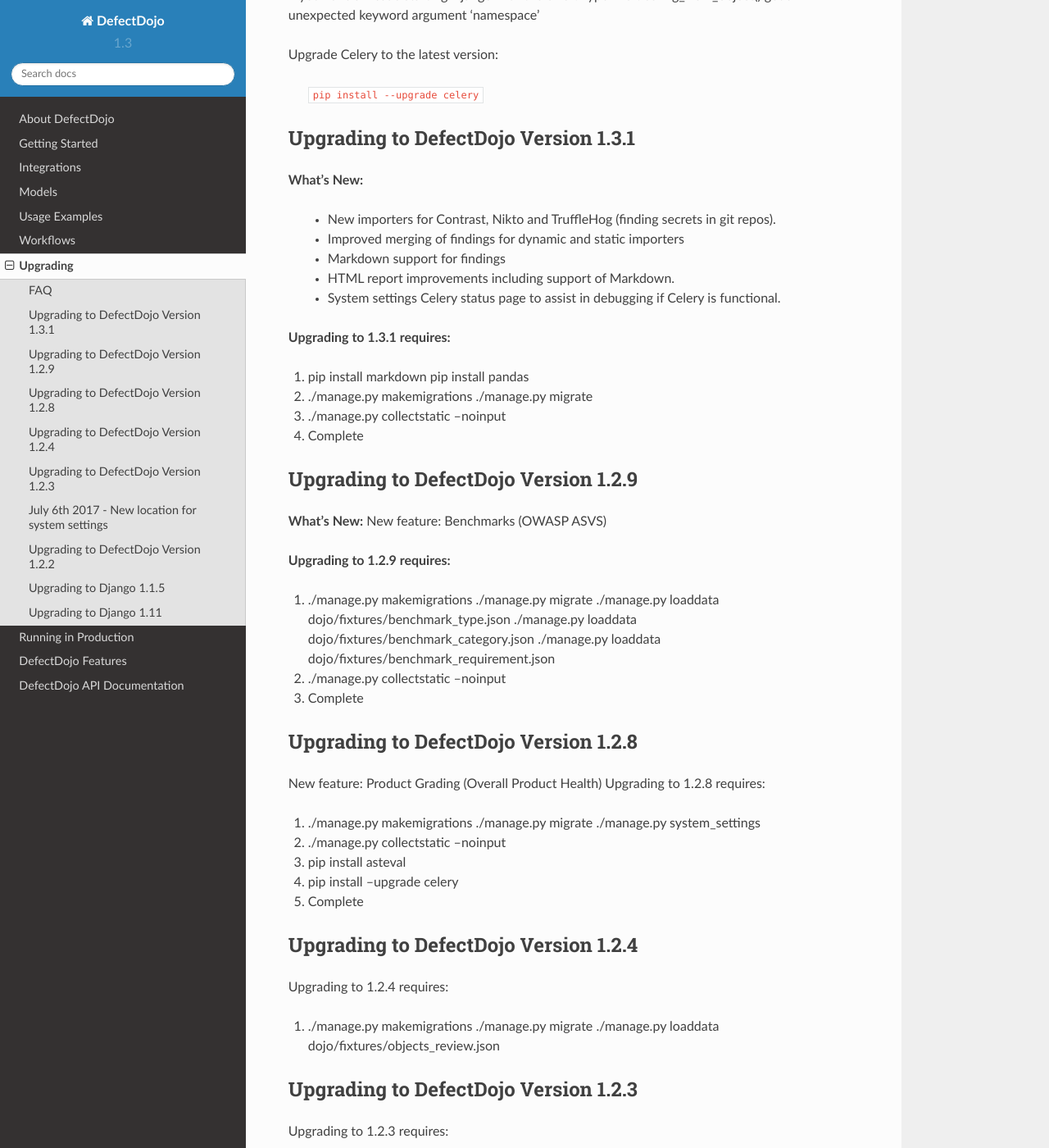
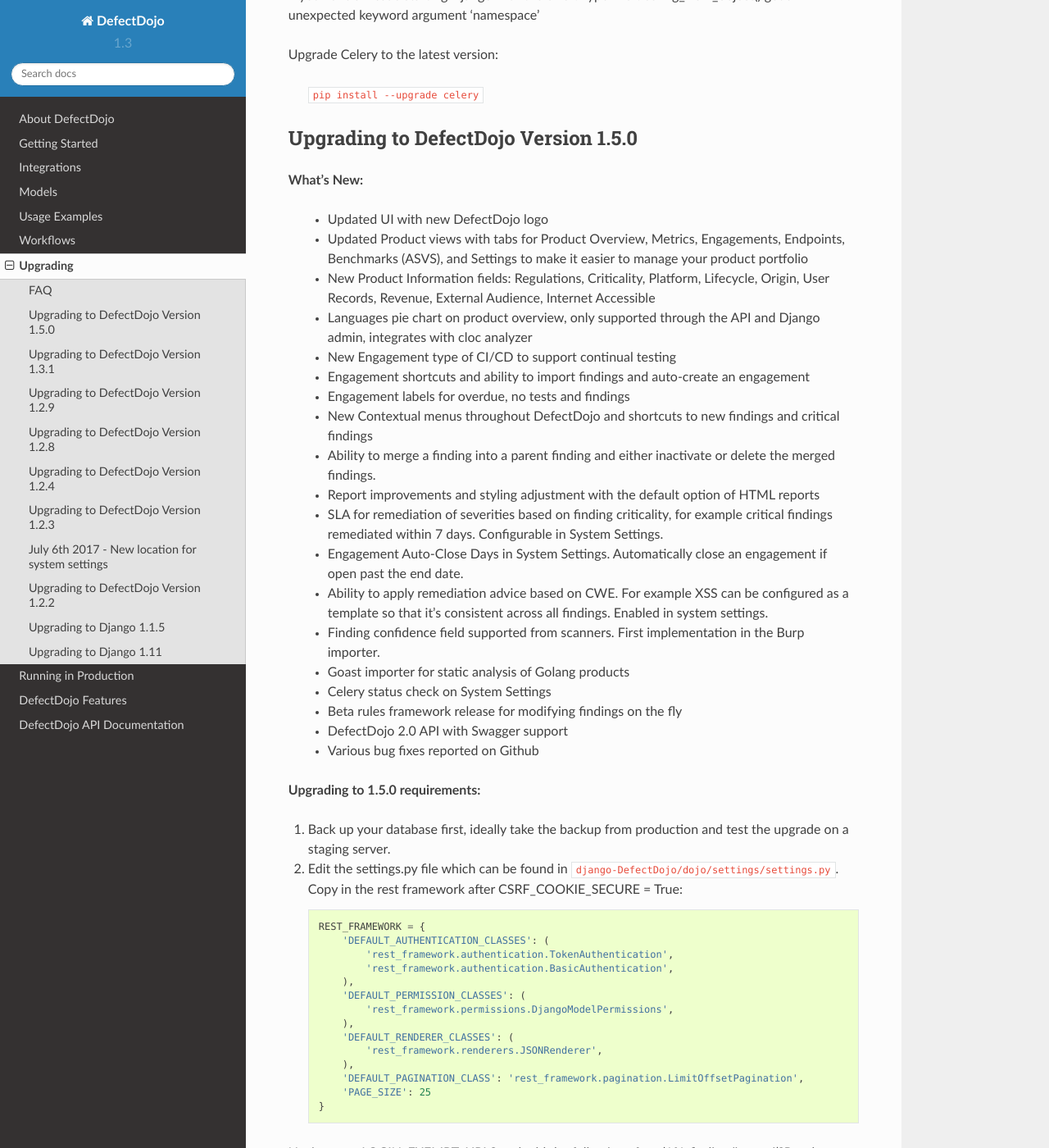
Before and after one commit to DefectDojo/Documentation, a Sphinx documentation site: the page built from docs/upgrading.rst, in a window 1280 px wide and 1400 px high, scrolled down 1009 px. Shown: the whole window at 82% size. Built offline with Sphinx 7.4.7 and the Read the Docs theme 2.0.0, drawn with Linux system fonts in a browser that asks for light colours; some of the changed text lies outside the part shown.

```diff
--- a/docs/upgrading.rst
+++ b/docs/upgrading.rst
@@ -40,6 +40,82 @@ If you have an issue starting Django with the error: TypeError: config_from_obje
 Upgrade Celery to the latest version:
 
     ``pip install --upgrade celery``
+
+Upgrading to DefectDojo Version 1.5.0
+------------------------------------
+
+**What's New:**
+
+ * Updated UI with new DefectDojo logo
+ * Updated Product views with tabs for Product Overview, Metrics, Engagements, Endpoints, Benchmarks (ASVS), and Settings to make it easier to manage your product portfolio
+ * New Product Information fields: Regulations, Criticality, Platform, Lifecycle, Origin, User Records, Revenue, External Audience, Internet Accessible
+ * Languages pie chart on product overview, only supported through the API and Django admin, integrates with cloc analyzer
+ * New Engagement type of CI/CD to support continual testing
+ * Engagement shortcuts and ability to import findings and auto-create an engagement
+ * Engagement labels for overdue, no tests and findings
+ * New Contextual menus throughout DefectDojo and shortcuts to new findings and critical findings
+ * Ability to merge a finding into a parent finding and either inactivate or delete the merged findings.
+ * Report improvements and styling adjustment with the default option of HTML reports
+ * SLA for remediation of severities based on finding criticality, for example critical findings remediated within 7 days. Configurable in System Settings.
+ * Engagement Auto-Close Days in System Settings. Automatically close an engagement if open past the end date.
+ * Ability to apply remediation advice based on CWE. For example XSS can be configured as a template so that it's consistent across all findings. Enabled in system settings.
+ * Finding confidence field supported from scanners. First implementation in the Burp importer.
+ * Goast importer for static analysis of Golang products
+ * Celery status check on System Settings
+ * Beta rules framework release for modifying findings on the fly
+ * DefectDojo 2.0 API with Swagger support
+ * Various bug fixes reported on Github
+
+**Upgrading to 1.5.0 requirements:**
+
+1. Back up your database first, ideally take the backup from production and test the upgrade on a staging server.
+
+2. Edit the settings.py file which can be found in ``django-DefectDojo/dojo/settings/settings.py``. Copy in the rest framework after CSRF_COOKIE_SECURE = True::
+
+    REST_FRAMEWORK = {
+        'DEFAULT_AUTHENTICATION_CLASSES': (
+            'rest_framework.authentication.TokenAuthentication',
+            'rest_framework.authentication.BasicAuthentication',
+        ),
+        'DEFAULT_PERMISSION_CLASSES': (
+            'rest_framework.permissions.DjangoModelPermissions',
+        ),
+        'DEFAULT_RENDERER_CLASSES': (
+            'rest_framework.renderers.JSONRenderer',
+        ),
+        'DEFAULT_PAGINATION_CLASS': 'rest_framework.pagination.LimitOffsetPagination',
+        'PAGE_SIZE': 25
+    }
+
+Navigate to: LOGIN_EXEMPT_URLS and add the following after r'^%sfinding/image/(?P<token>[^/]+)$' % URL_PREFIX::
+
+    r'^%sfinding/image/(?P<token>[^/]+)$' % URL_PREFIX,
+    r'^%sapi/v2/' % URL_PREFIX,
+
+Navigate to: INSTALLED_APPS and add the following after: 'multiselectfield',::
+
+    'multiselectfield',
+    'rest_framework',
+    'rest_framework.authtoken',
+    'rest_framework_swagger',
+    'dbbackup',
+
+Navigate to: 	CELERY_TASK_IGNORE_RESULT = True and add the following after: this line::
+
+    CELERY_RESULT_BACKEND = 'db+sqlite:///dojo.celeryresults.sqlite'
+
+3. Activate your virtual environment and then upgrade the requirements: ``pip install -r requirements.txt --upgrade``
+
+4. Upgrade the database::
+
+    ./manage.py makemigrations
+    ./manage.py migrate
+
+5. Collect the static files (Javascript, Images, CSS)::
+
+    ./manage.py collectstatic --noinput
+
+6. Complete
 
 Upgrading to DefectDojo Version 1.3.1
 ------------------------------------
```
Also changed, not shown: docs/features.rst (+5 -7 lines).
